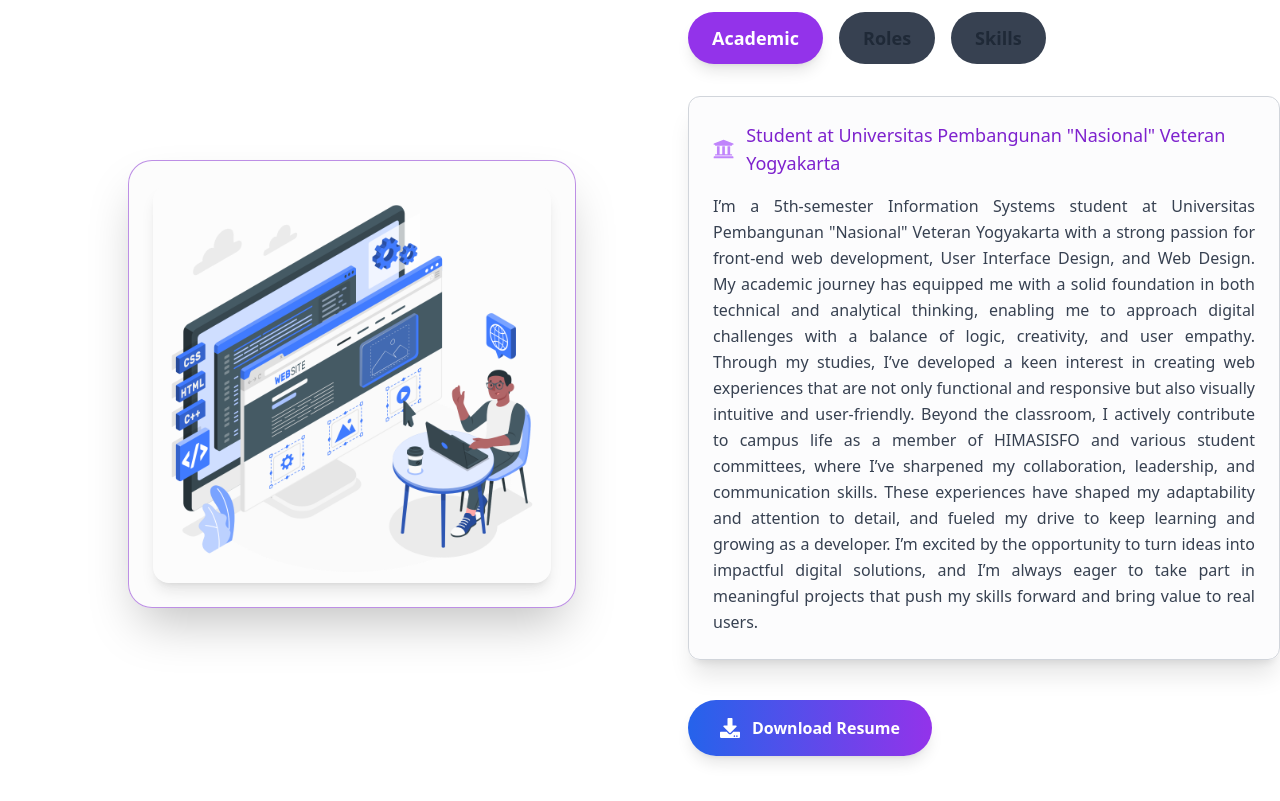
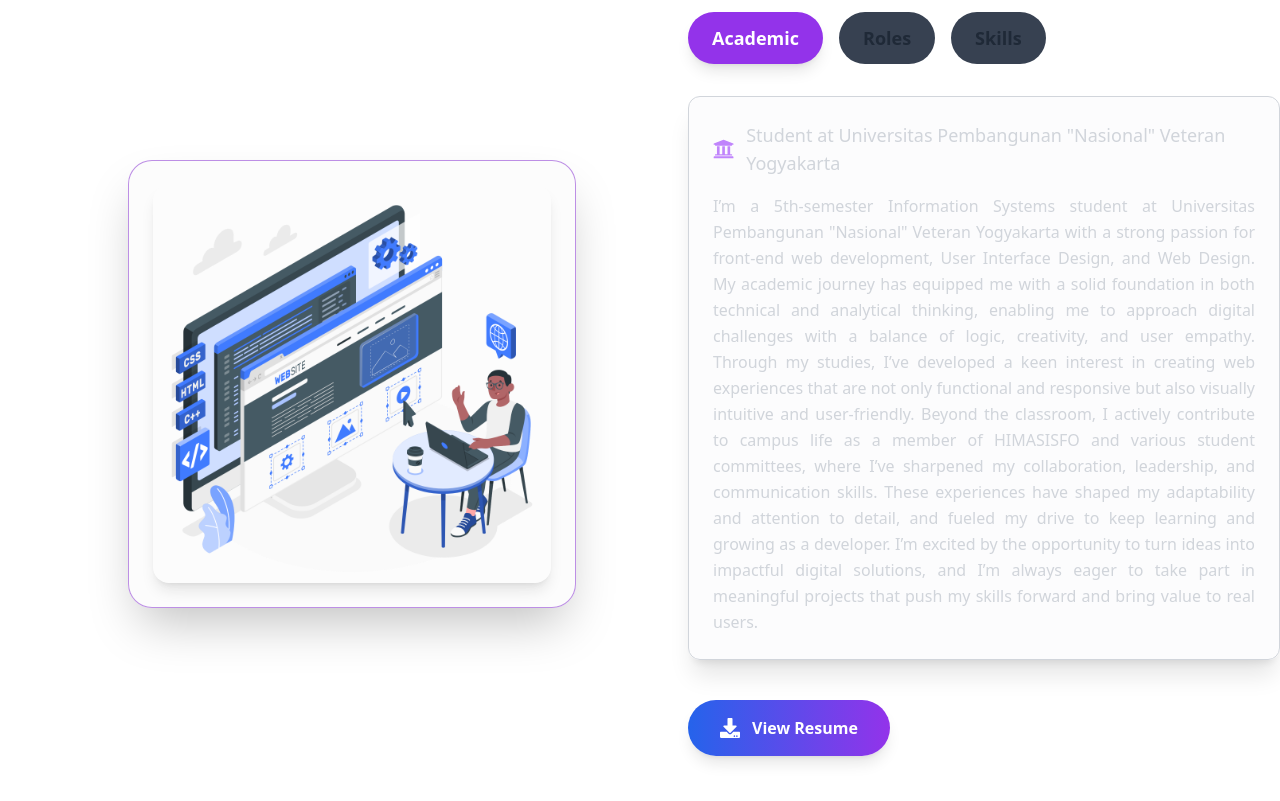
Before and after one commit to Fendyra/portfolio-v2, a React (Vite) app: page / in a window 1280 px wide. Shown: the part 1040-1841 px from the top of the page. Built offline with nearby package versions, Linux system fonts and the light colour scheme.

Commit message:
Update CV

```diff
--- a/src/components/About.jsx
+++ b/src/components/About.jsx
@@ -1,4 +1,4 @@
-import { useState, useContext } from "react"; // Tambahkan useContext
+import { useState, useContext } from "react";
 import { motion } from "framer-motion";
 import {
   FaDownload,
@@ -18,12 +18,13 @@
 } from "react-icons/fa";
 import { SiTailwindcss } from "react-icons/si";
 import profilePhoto from "../assets/foto-fe2.png";
-import { ThemeContext } from "../context/ThemeContext"; // Import ThemeContext
+import { ThemeContext } from "../context/ThemeContext";
 
-const cvFile = "/documents/CV_MUHAMMAD FARHAN NABIL.pdf";
+const cvFile =
+  "https://drive.google.com/drive/folders/18KZ0E2bgGptOEGsjfsy3iwFmtZYpdKaM?usp=sharing"; // PERUBAHAN: Tautan Google Drive
 
 function About() {
-  const { theme } = useContext(ThemeContext); // Gunakan theme dari context
+  const { theme } = useContext(ThemeContext);
   const [activeTab, setActiveTab] = useState("academic");
 
   const sectionVariants = {
@@ -73,14 +74,13 @@
   return (
     <motion.section
       id="about"
-      className="relative py-20 lg:py-32 overflow-hidden" // HAPUS bg-black text-white
+      className="relative py-20 lg:py-32 overflow-hidden"
       initial="hidden"
       whileInView="visible"
       viewport={{ once: true, amount: 0.1 }}
       variants={sectionVariants}
     >
-      {/* Background Gradient Overlay - Conditional for dark mode */}
-      {theme === "dark" && ( // TAMBAHKAN KONDISI INI
+      {theme === "dark" && (
         <div className="absolute inset-0 z-0 opacity-20">
           <div className="absolute top-1/4 left-1/4 w-96 h-96 bg-purple-600 rounded-full mix-blend-multiply filter blur-3xl opacity-70 animate-blob"></div>
           <div className="absolute top-1/2 right-1/4 w-96 h-96 bg-blue-600 rounded-full mix-blend-multiply filter blur-3xl opacity-70 animate-blob animation-delay-2000"></div>
@@ -88,8 +88,7 @@
         </div>
       )}
 
-      {/* Floating Tech Icons - Conditional for dark mode (opsional, bisa disesuaikan) */}
-      {theme === "dark" && ( // TAMBAHKAN KONDISI INI
+      {theme === "dark" && (
         <>
           {[
             { icon: FaHtml5, color: "text-orange-500", top: "10%", left: "5%" },
@@ -171,8 +170,6 @@
                                 : "bg-gray-100/30 border-purple-300/50"
                             }`}
             >
-              {" "}
-              {/* SESUAIKAN BG & BORDER */}
               <motion.img
                 src={profilePhoto}
                 alt="Fendyra Restu Dewangga Profile"
@@ -192,7 +189,7 @@
                 className={`px-6 py-3 rounded-full text-lg font-semibold transition-all duration-300 ${
                   activeTab === "academic"
                     ? "bg-purple-600 text-white shadow-lg"
-                    : "bg-gray-700 text-gray-300 hover:bg-gray-600 dark:bg-gray-700 dark:text-gray-300 dark:hover:bg-gray-600 text-gray-800 bg-gray-200 hover:bg-gray-300" // SESUAIKAN WARNA BUTTON
+                    : "bg-gray-700 text-gray-300 hover:bg-gray-600 dark:bg-gray-700 dark:text-gray-300 dark:hover:bg-gray-600 text-gray-800 bg-gray-200 hover:bg-gray-300"
                 }`}
                 onClick={() => setActiveTab("academic")}
                 whileHover={{ scale: 1.05 }}
@@ -204,7 +201,7 @@
                 className={`px-6 py-3 rounded-full text-lg font-semibold transition-all duration-300 ${
                   activeTab === "organizational"
                     ? "bg-purple-600 text-white shadow-lg"
-                    : "bg-gray-700 text-gray-300 hover:bg-gray-600 dark:bg-gray-700 dark:text-gray-300 dark:hover:bg-gray-600 text-gray-800 bg-gray-200 hover:bg-gray-300" // SESUAIKAN WARNA BUTTON
+                    : "bg-gray-700 text-gray-300 hover:bg-gray-600 dark:bg-gray-700 dark:text-gray-300 dark:hover:bg-gray-600 text-gray-800 bg-gray-200 hover:bg-gray-300"
                 }`}
                 onClick={() => setActiveTab("organizational")}
                 whileHover={{ scale: 1.05 }}
@@ -216,7 +213,7 @@
                 className={`px-6 py-3 rounded-full text-lg font-semibold transition-all duration-300 ${
                   activeTab === "skills"
                     ? "bg-purple-600 text-white shadow-lg"
-                    : "bg-gray-700 text-gray-300 hover:bg-gray-600 dark:bg-gray-700 dark:text-gray-300 dark:hover:bg-gray-600 text-gray-800 bg-gray-200 hover:bg-gray-300" // SESUAIKAN WARNA BUTTON
+                    : "bg-gray-700 text-gray-300 hover:bg-gray-600 dark:bg-gray-700 dark:text-gray-300 dark:hover:bg-gray-600 text-gray-800 bg-gray-200 hover:bg-gray-300"
                 }`}
                 onClick={() => setActiveTab("skills")}
                 whileHover={{ scale: 1.05 }}
@@ -236,20 +233,16 @@
                             theme === "dark"
                               ? "bg-gray-800/50 border-gray-700"
                               : "bg-gray-50/50 border-gray-300"
-                          }`} // SESUAIKAN BG & BORDER
+                          }`}
             >
               {activeTab === "academic" && (
                 <div className="space-y-4">
-                  <p className="text-purple-700 dark:text-purple-300 flex items-center gap-3 mb-4 text-lg">
-                    {" "}
-                    {/* SESUAIKAN WARNA TEKS */}
+                  <p className="text-lg text-gray-300 flex items-center gap-3 mb-4">
                     <FaUniversity className="text-purple-400 text-2xl" />
                     Student at Universitas Pembangunan "Nasional" Veteran
                     Yogyakarta
                   </p>
-                  <p className="text-gray-700 dark:text-gray-300 text-justify leading-relaxed text-base">
-                    {" "}
-                    {/* SESUAIKAN WARNA TEKS */}
+                  <p className="text-base text-gray-300 text-justify leading-relaxed">
                     I’m a 5th-semester Information Systems student at
                     Universitas Pembangunan "Nasional" Veteran Yogyakarta with a
                     strong passion for front-end web development, User Interface
@@ -274,15 +267,11 @@
               )}
               {activeTab === "organizational" && (
                 <div className="space-y-4">
-                  <p className="text-gray-700 dark:text-gray-300 flex items-center gap-3 text-lg">
-                    {" "}
-                    {/* SESUAIKAN WARNA TEKS */}
+                  <p className="text-lg text-gray-300 flex items-center gap-3">
                     <FaUsers className="text-pink-400 text-2xl" />
                     Active Member of HIMASISFO
                   </p>
-                  <p className="text-gray-700 dark:text-gray-300 flex items-center gap-3 text-lg">
-                    {" "}
-                    {/* SESUAIKAN WARNA TEKS */}
+                  <p className="text-lg text-gray-300 flex items-center gap-3">
                     <FaLightbulb className="text-yellow-400 text-2xl" />
                     Involved in various student organizations & committees
                   </p>
@@ -291,64 +280,32 @@
               {activeTab === "skills" && (
                 <div className="grid grid-cols-2 gap-4 text-center">
                   <motion.div
-                    className={`${
-                      theme === "dark" ? "bg-gray-700/70" : "bg-gray-200/70"
-                    } p-3 rounded-lg flex flex-col items-center justify-center gap-2`} // SESUAIKAN BG
-                    whileHover={{
-                      scale: 1.05,
-                      backgroundColor: theme === "dark" ? "#4a5568" : "#d1d5db",
-                    }}
+                    className="bg-gray-700/70 p-3 rounded-lg flex flex-col items-center justify-center gap-2"
+                    whileHover={{ scale: 1.05, backgroundColor: "#4a5568" }}
                   >
                     <FaTools className="text-green-400 text-3xl" />
-                    <span className="text-md font-medium text-gray-900 dark:text-white">
-                      Collaboration
-                    </span>{" "}
-                    {/* SESUAIKAN WARNA TEKS */}
+                    <span className="text-md font-medium">Collaboration</span>
                   </motion.div>
                   <motion.div
-                    className={`${
-                      theme === "dark" ? "bg-gray-700/70" : "bg-gray-200/70"
-                    } p-3 rounded-lg flex flex-col items-center justify-center gap-2`} // SESUAIKAN BG
-                    whileHover={{
-                      scale: 1.05,
-                      backgroundColor: theme === "dark" ? "#4a5568" : "#d1d5db",
-                    }}
+                    className="bg-gray-700/70 p-3 rounded-lg flex flex-col items-center justify-center gap-2"
+                    whileHover={{ scale: 1.05, backgroundColor: "#4a5568" }}
                   >
                     <FaCode className="text-blue-400 text-3xl" />
-                    <span className="text-md font-medium text-gray-900 dark:text-white">
-                      Coding
-                    </span>{" "}
-                    {/* SESUAIKAN WARNA TEKS */}
+                    <span className="text-md font-medium">Coding</span>
                   </motion.div>
                   <motion.div
-                    className={`${
-                      theme === "dark" ? "bg-gray-700/70" : "bg-gray-200/70"
-                    } p-3 rounded-lg flex flex-col items-center justify-center gap-2`} // SESUAIKAN BG
-                    whileHover={{
-                      scale: 1.05,
-                      backgroundColor: theme === "dark" ? "#4a5568" : "#d1d5db",
-                    }}
+                    className="bg-gray-700/70 p-3 rounded-lg flex flex-col items-center justify-center gap-2"
+                    whileHover={{ scale: 1.05, backgroundColor: "#4a5568" }}
                   >
                     <FaPaintBrush className="text-red-400 text-3xl" />
-                    <span className="text-md font-medium text-gray-900 dark:text-white">
-                      Design Thinking
-                    </span>{" "}
-                    {/* SESUAIKAN WARNA TEKS */}
+                    <span className="text-md font-medium">Design Thinking</span>
                   </motion.div>
                   <motion.div
-                    className={`${
-                      theme === "dark" ? "bg-gray-700/70" : "bg-gray-200/70"
-                    } p-3 rounded-lg flex flex-col items-center justify-center gap-2`} // SESUAIKAN BG
-                    whileHover={{
-                      scale: 1.05,
-                      backgroundColor: theme === "dark" ? "#4a5568" : "#d1d5db",
-                    }}
+                    className="bg-gray-700/70 p-3 rounded-lg flex flex-col items-center justify-center gap-2"
+                    whileHover={{ scale: 1.05, backgroundColor: "#4a5568" }}
                   >
                     <FaLightbulb className="text-yellow-400 text-3xl" />
-                    <span className="text-md font-medium text-gray-900 dark:text-white">
-                      Leadership
-                    </span>{" "}
-                    {/* SESUAIKAN WARNA TEKS */}
+                    <span className="text-md font-medium">Leadership</span>
                   </motion.div>
                 </div>
               )}
@@ -360,13 +317,13 @@
             >
               <a
                 href={cvFile}
-                download="CV_MUHAMMAD_FARHAN_NABILA.pdf"
+                download="CV_MUHAMMAD_FARHAN_NABIL.pdf"
                 target="_blank"
                 rel="noopener noreferrer"
                 className="flex items-center justify-center px-8 py-4 bg-gradient-to-r from-blue-600 to-purple-600 text-white font-bold rounded-full shadow-lg hover:shadow-xl transform hover:scale-105 transition-all duration-300 ease-in-out group"
               >
                 <FaDownload className="mr-3 text-xl group-hover:animate-bounce-once" />
-                Download Resume
+                View Resume
               </a>
             </motion.div>
           </motion.div>
```
